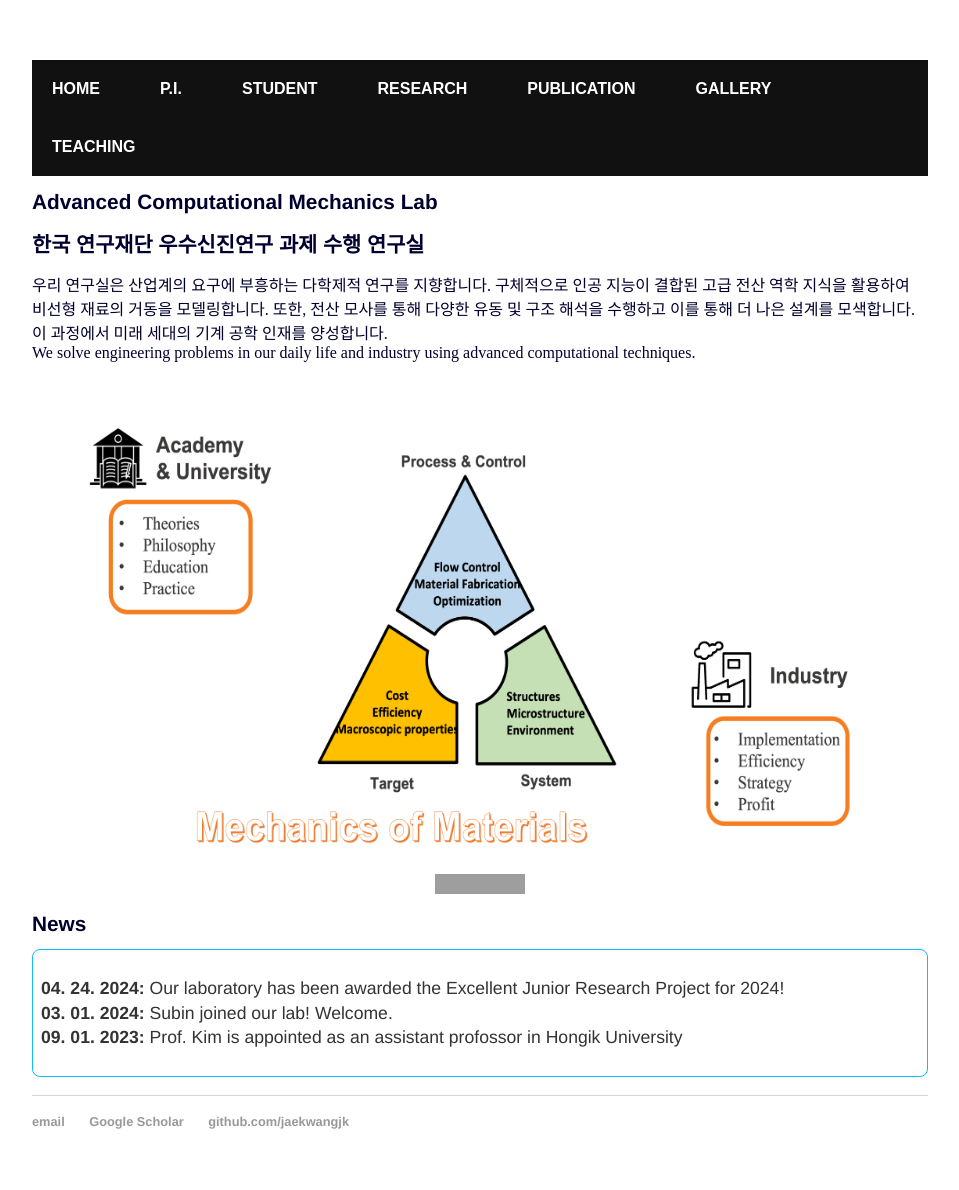
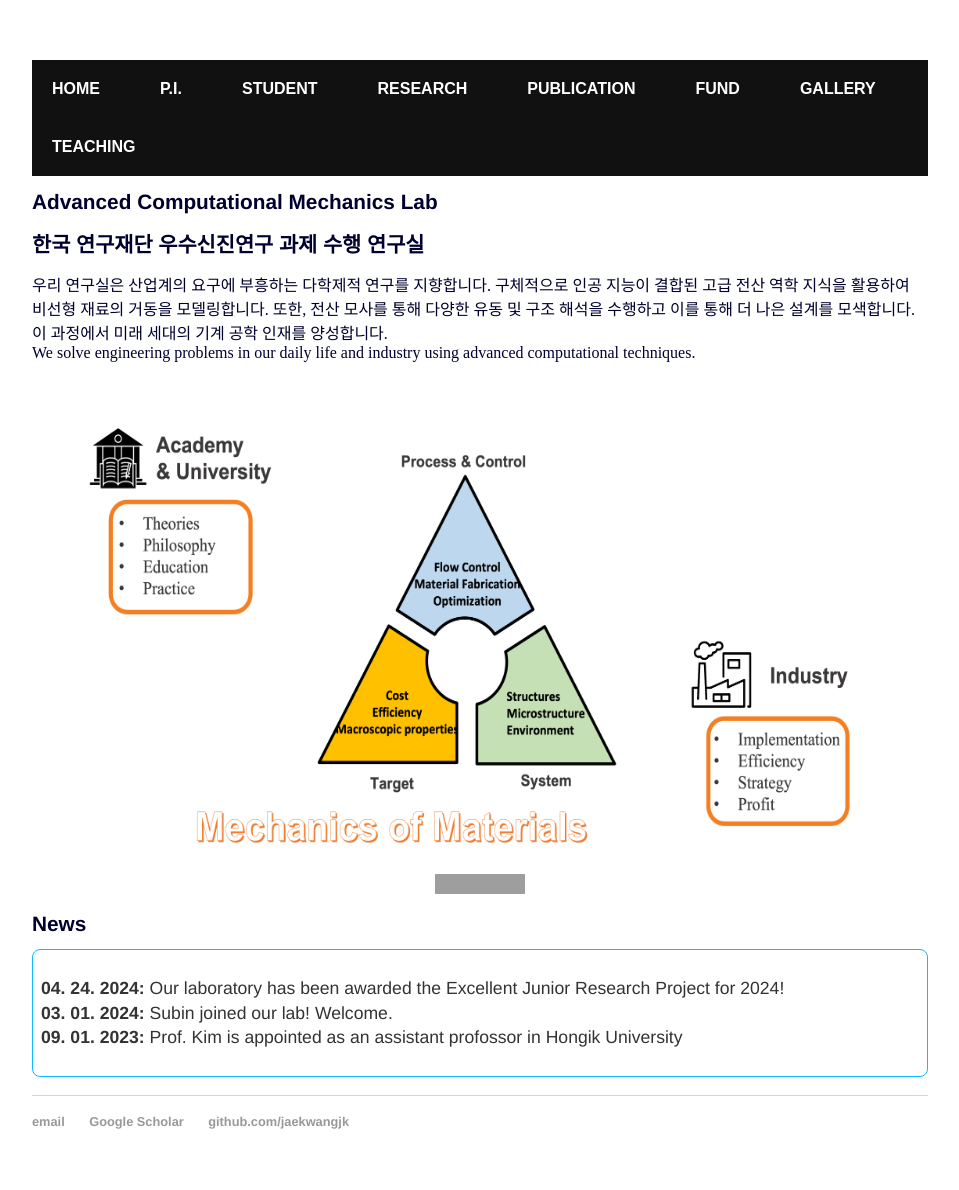
Before and after one commit to jaekwangjk/jaekwangjk.github.io, a Jekyll site: the page built from index.html, in a window 1280 px wide. Shown: the whole page, without its empty margins (160-1119 px from the left). Built offline with Jekyll 4.4.1, drawn with Linux system fonts in a browser that asks for light colours; grey boxes are pictures that could not be loaded.

Commit message:
Update default.html

```diff
--- a/_layouts/default.html
+++ b/_layouts/default.html
@@ -14,6 +14,7 @@
 				<li><a class="three" href="/student.html">Student </a></li>
 				<li><a class="three" href="/research.html">Research</a></li>
 				<li><a class="three" href="/publication.html">Publication</a></li>
+				<li><a class="three" href="/Fund.html">Fund</a></li>
 				<li><a class="three" href="/gallery.html">Gallery </a></li>
 				<li><a class="three" href="/teaching.html">Teaching </a></li>
 	    		</ul>
```
